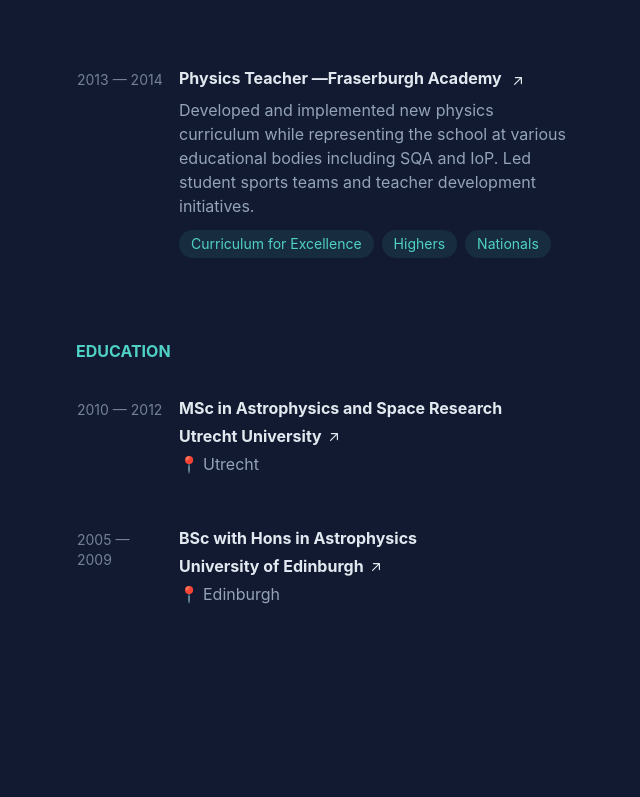
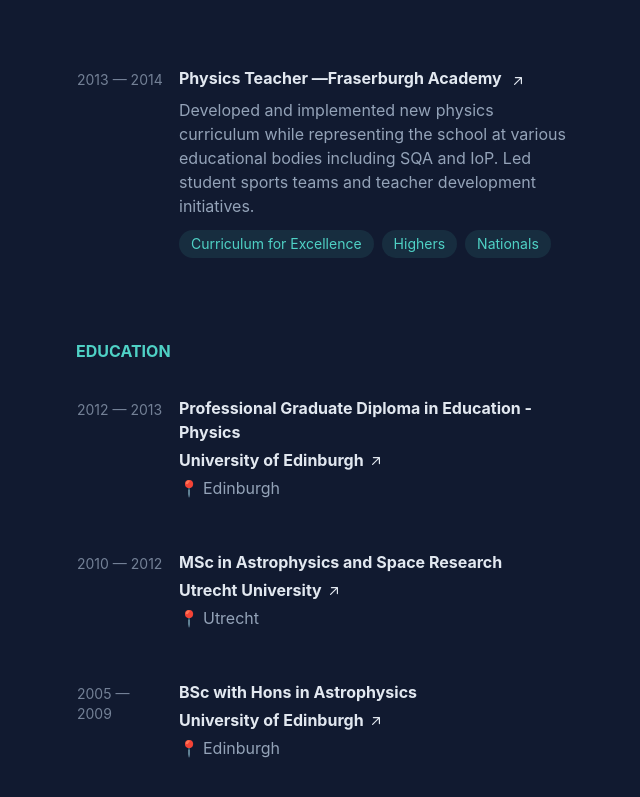
Before and after one commit to rowBawTick/resume, a Nuxt app: page / in a window 1280 px wide. Shown: the part 2591-3388 px from the top of the page, without its empty margins (628-1268 px from the left). Built offline with nearby package versions, Linux system fonts and the light colour scheme.

Commit message:
Added PGDE degree in Education.vue

```diff
--- a/pages/Education.vue
+++ b/pages/Education.vue
@@ -2,6 +2,14 @@
 import EducationItem from '~/components/EducationItem.vue';
 
 const schools = [
+    {
+        date: '2012 — 2013',
+        name: 'University of Edinburgh',
+        website: 'https://www.ed.ac.uk/',
+        location: 'Edinburgh',
+        locationLink: 'https://www.google.co.uk/maps/place/Edinburgh/@55.9411885,-3.2753782',
+        degree: 'Professional Graduate Diploma in Education - Physics'
+    },
     {
         date: '2010 — 2012',
         name: 'Utrecht University',
@@ -17,7 +25,7 @@
         location: 'Edinburgh',
         locationLink: 'https://www.google.co.uk/maps/place/Edinburgh/@55.9411885,-3.2753782',
         degree: 'BSc with Hons in Astrophysics'
-    }
+    },
 ];
 </script>
 
```
